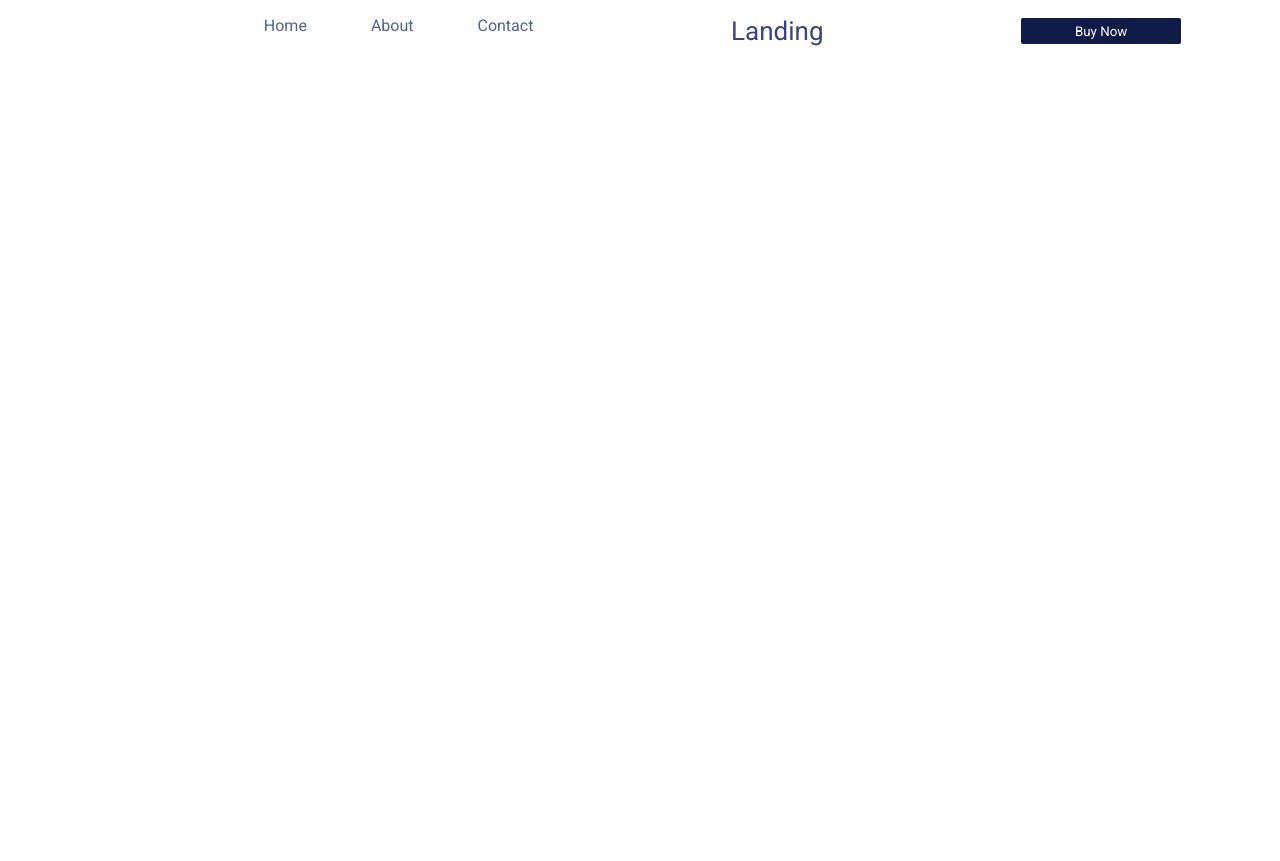
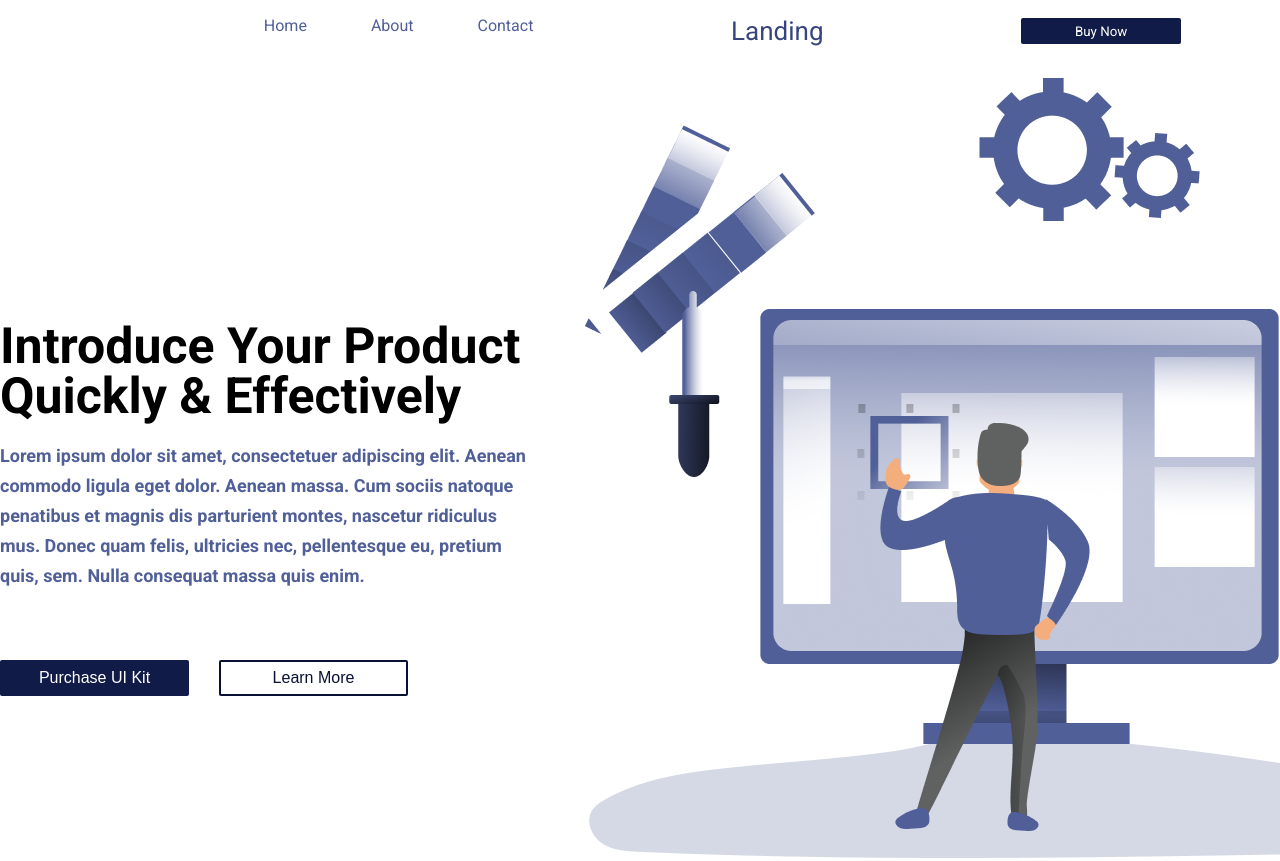
Before and after one commit to Sviat113/test_app, a plain HTML site: page index.html in a window 1280 px wide. Before the commit the page ends 800 px from the top, so only its background shows below. Drawn offline with Linux system fonts and the light colour scheme.

Commit message:
container1 html

```diff
--- a/index.html
+++ b/index.html
@@ -17,5 +17,20 @@
         <h1 class="header_h1">Landing</h1>
         <button class="heading_btn">Buy Now</button>
     </header>
+
+    <div class="container">
+        <div class="left">
+            <h1 class="container_h1">Introduce Your Product Quickly & Effectively</h1>
+            <p class="container_paragraph">Lorem ipsum dolor sit amet, consectetuer adipiscing elit. Aenean commodo ligula eget dolor. Aenean massa. Cum sociis natoque penatibus et magnis dis parturient montes, nascetur ridiculus
+                mus. Donec quam felis, ultricies nec, pellentesque eu, pretium quis, sem. Nulla consequat massa quis enim.</p>
+                <div class="buttons">
+                    <button class="container_btn">Purchase UI Kit</button>
+                    <button class="container_btn1">Learn More</button>
+                </div>
+        </div>
+            <div class="right">
+                <img src="designer_1.png">
+            </div>
+    </div>
 </body>
 </html>
--- a/style.css
+++ b/style.css
@@ -49,3 +49,60 @@
     cursor: pointer;
     border: none;
 }
+
+.container{
+    display: flex;
+    justify-content: center;
+    column-gap: 21px;
+    width: 100%;
+}
+
+.left{
+    width: 539px;
+}
+
+.container_h1{
+    font-size: 50px;
+    font-family: "Roboto", sans-serif;
+    font-weight: 600;
+    font-style: normal;
+    margin-top: 243px;
+}
+
+.container_paragraph{
+    font-size: 18px;
+    color: #505F98;
+    font-family: "Roboto", sans-serif;
+    font-weight: 600;
+    font-style: normal;
+    margin-top: 20px;
+    line-height: 30px;
+}
+
+.buttons{
+    display: flex;
+    margin-top: 69px;
+    column-gap: 30px;
+}
+
+.container_btn{
+    width: 189px;
+    height: 36px;
+    background: #111B47;
+    font-size: 16px;
+    font-weight: medium;
+    color: white;
+    border: none;
+    border-radius: 2px;
+}
+
+.container_btn1{
+    width: 189px;
+    height: 36px;
+    background: none;
+    font-size: 16px;
+    font-weight: medium;
+    color: #091133;
+    border: 2px solid #091133 ;
+    border-radius: 2px;
+}
```
Also changed, not shown: designer_1.png (added).
